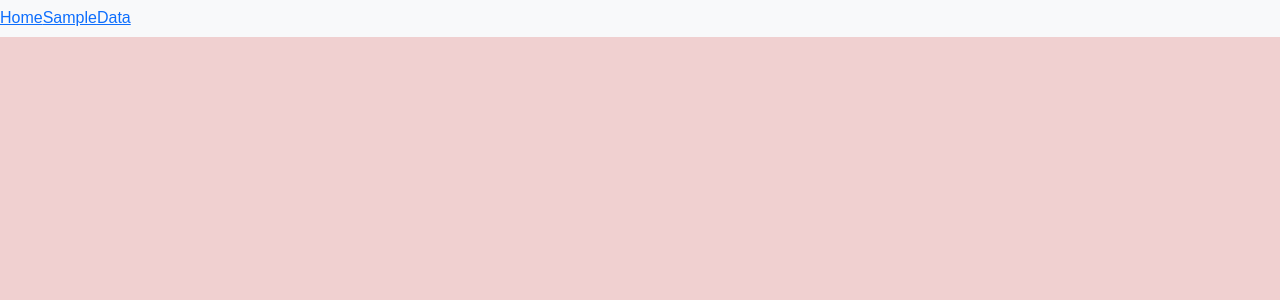
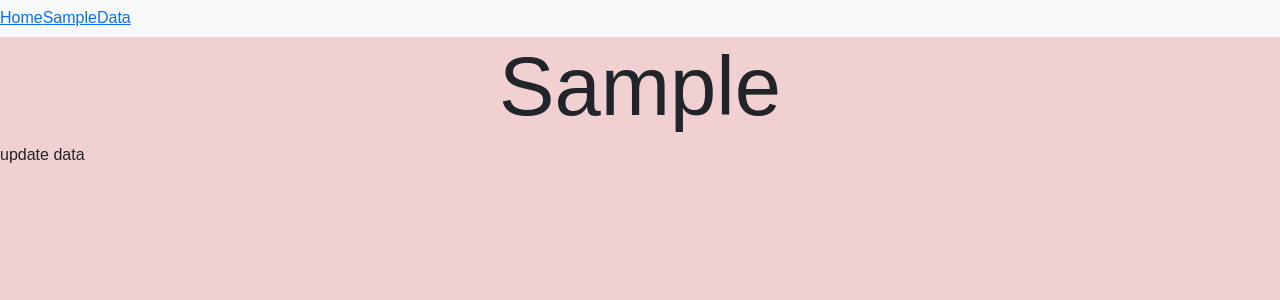
Before and after one commit to bokim2/seed-flask, a React app: page /data in a window 1280 px wide. Before the commit this address had no page. Shown: the top 300 px of the page. Built offline with nearby package versions, Linux system fonts and the light colour scheme; no server answers.

Commit message:
can navigate but won't load without navigation

```diff
--- a/client/App.jsx
+++ b/client/App.jsx
@@ -23,7 +23,7 @@ function App() {
 
       <Routes>
         <Route path="/" element={<Home />} />
-        <Route path="/sample" element={<Sample />} />
+        <Route path="/:id" element={<Sample />} />
       </Routes>
     </FlasksContextProvider>
 
--- a/client/components/FlaskList.jsx
+++ b/client/components/FlaskList.jsx
@@ -2,6 +2,7 @@ import React, { useContext, useEffect } from 'react'
 import { FlasksContext } from '../context/FlasksContext'
 // import FlaskFinder from "../apis/FlaskFinder"
 import moment from 'moment';
+import { useNavigate } from 'react-router';
 moment().format();
 
 export function momentFormat(timestamp){
@@ -17,6 +18,12 @@ function timeSince (interval){
 
 function FlaskList() {
     const {flasks, setFlasks} = useContext(FlasksContext);
+    const navigate = useNavigate();
+
+function navigateFlask(e, id){
+  // e.stopPropagation();
+  navigate(`/${id}`)
+    }
 
     useEffect(()=>{
             const fetchFlasks = async () => {
@@ -53,7 +60,7 @@ function FlaskList() {
                 {   flasks &&
                     flasks.map(flask => {
                         return (
-                            <tr key={flask.id}>
+                            <tr key={flask.id} value={flask.id} onClick={(e)=> navigateFlask(e, flask.id)}>
                                 <td className="text-center">{flask.id}</td>
                                 <td className="text-center">{flask.cell_bank}</td>
                                 <td className="text-center">{flask.inoculum_ul}</td>
--- /dev/null
+++ b/client/components/Update.jsx
@@ -0,0 +1,30 @@
+import React,{ useState, useContext, useEffect } from 'react'
+import { useParams } from 'react-router';
+import { FlasksContext } from '../context/FlasksContext'
+
+function Update(props) {
+  const {id} = useParams();
+  const { flasks } = useContext(FlasksContext);
+  console.log('id in Update', id)
+  useEffect(()=>{
+    const getFlask = async()=>{
+      console.log('id in Update', id)
+      const response = await fetch(`http://localhost:3000/api/flasks/${id}/`)
+      // console.log(http://localhost:3000/flasks/${id}/)
+      let data = await response.json()
+      console.log(data.data)
+    }
+    getFlask()
+    .catch(console.err)
+  },[])
+
+  console.log(id)
+  return (
+
+    <div>
+      update {id}
+    </div>
+  )
+}
+
+export default Update
--- a/client/routes/Sample.jsx
+++ b/client/routes/Sample.jsx
@@ -1,10 +1,14 @@
 import React from 'react'
+import Update from '../components/Update'
 
 
 function Sample() {
+
   return (
+
     <div>
-      sample
+     <h1 className="text-center">Sample</h1>
+     <Update/>
     </div>
   )
 }
```
Also changed, not shown: client/components/UpdatePage.jsx (deleted, +0 -11 lines), 1 other file (tests, documents, lock files or other folders).
